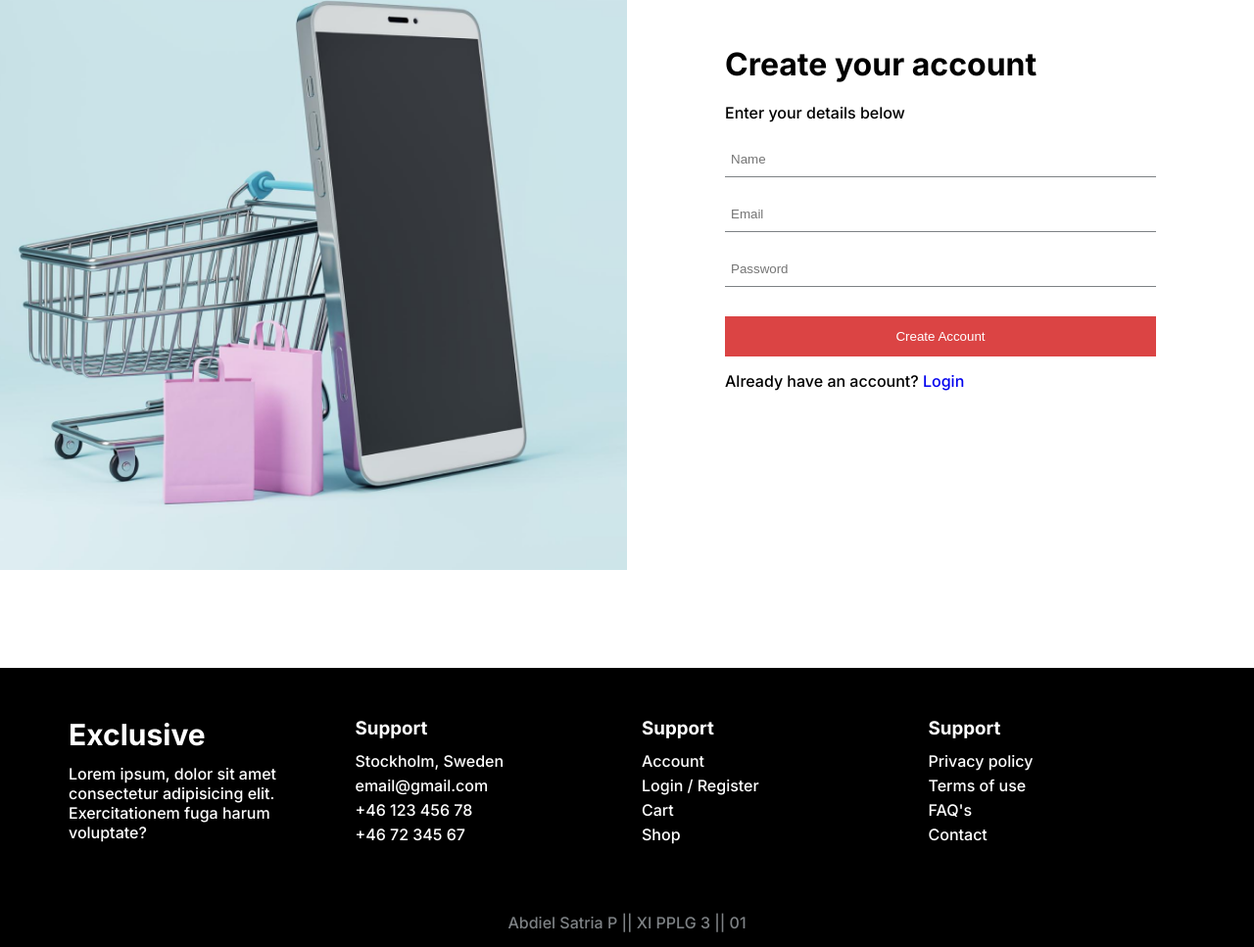
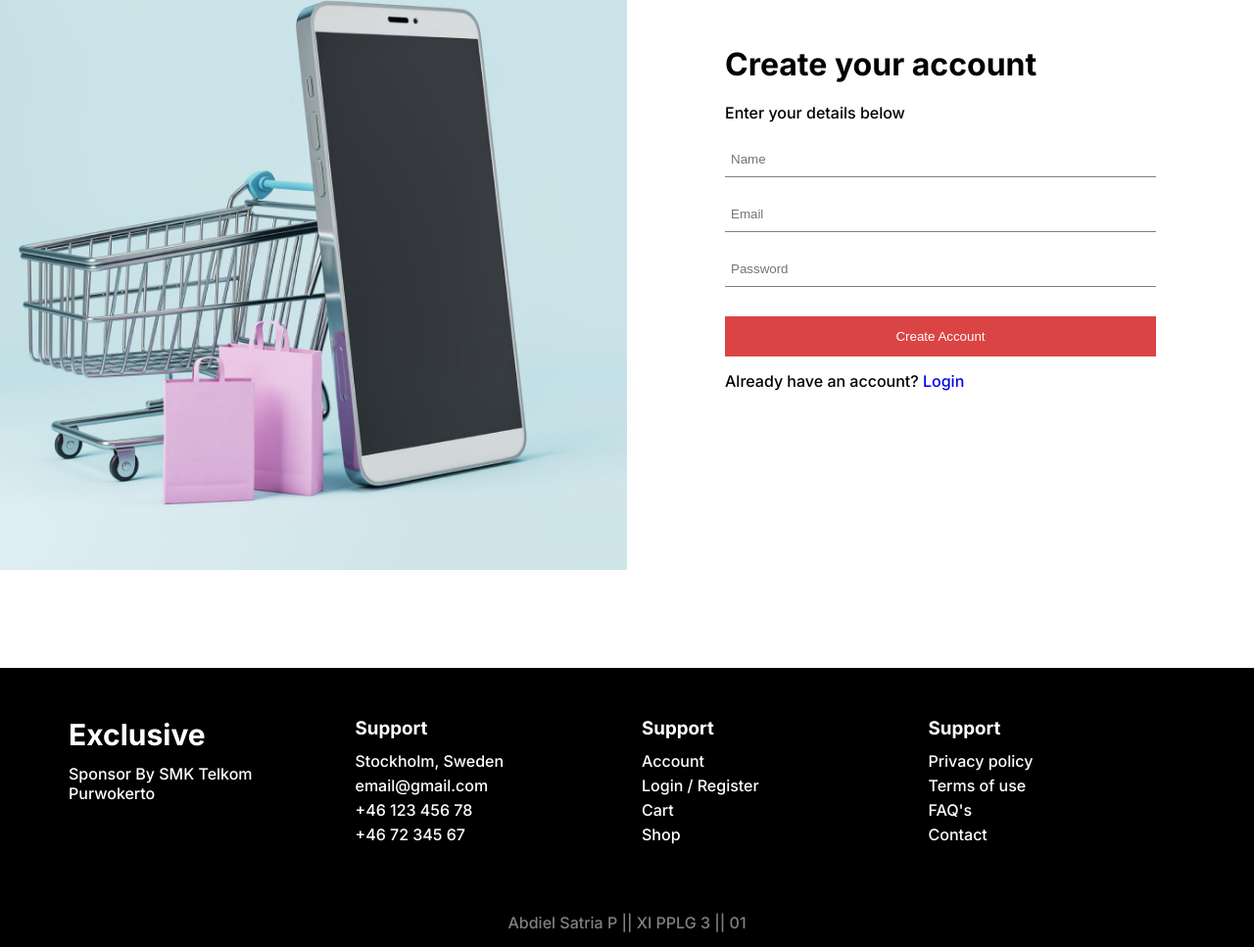
Before and after one commit to Abdielsatria/Abdiel-Satria-Pambudi_XIPPLG3_PAS_MK3, a plain HTML site: page sign-up.html in a window 1280 px wide. Shown: the part 358-1325 px from the top of the page at 98% size. Drawn offline with nearby package versions, Linux system fonts and the light colour scheme.

Commit message:
Update sign-up.html

```diff
--- a/sign-up.html
+++ b/sign-up.html
@@ -149,8 +149,7 @@
       <div class="footer_item">
         <a href="#" class="footer_logo">Exclusive</a>
         <div class="footer_p">
-          Lorem ipsum, dolor sit amet consectetur adipisicing elit.
-          Exercitationem fuga harum voluptate?
+          Sponsor By SMK Telkom Purwokerto
         </div>
       </div>
       <!-- Bagian menu bantuan -->
```
